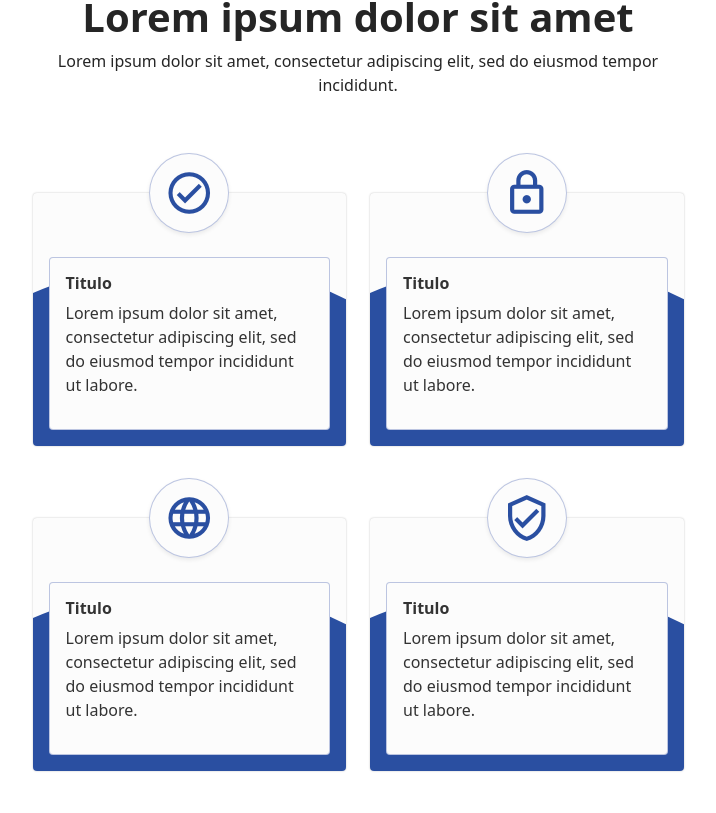
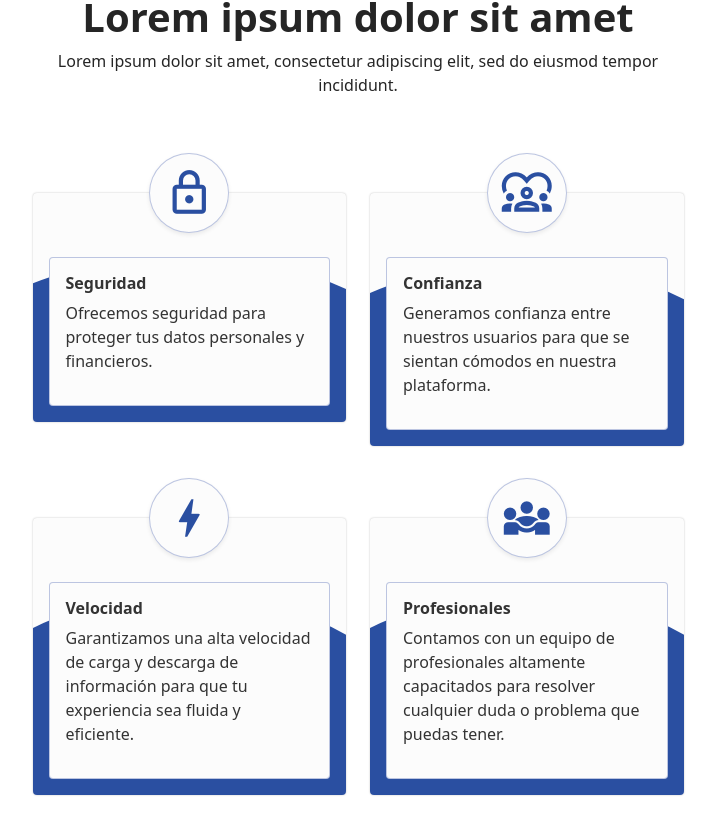
Before and after one commit to AndrewZael/Proyecto_Final_React, a React (Create React App) app: page / in a window 1280 px wide. Shown: the part 1467-2280 px from the top of the page, without its empty margins (282-998 px from the left). Built offline with nearby package versions, Linux system fonts and the light colour scheme; no server answers; the database is empty.

Commit message:
Componente Sort

```diff
--- a/src/components/CardInfo.jsx
+++ b/src/components/CardInfo.jsx
@@ -1,7 +1,7 @@
 import React from 'react';
 import Icon from './Icon';
 
-const CardInfo = ({ icon = 'home' }) => {
+const CardInfo = ({ icon, text, title }) => {
   return (
     <article className='custom-card text-primary rounded custom-shadow bg-light position-relative px-0'>
         <header className='text-center'>
@@ -12,8 +12,8 @@ const CardInfo = ({ icon = 'home' }) => {
         <div className='position-relative overflow-hidden p-3 rounded-bottom'>
             <div className='info-card p-3 rounded border border-soft position-relative bg-light mt-5'>
                 <div className='text-dark'>
-                    <h5 className='h6 fw-bold'>Titulo</h5>
-                    <p>Lorem ipsum dolor sit amet, consectetur adipiscing elit, sed do eiusmod tempor incididunt ut labore.</p>
+                    <h5 className='h6 fw-bold'>{ title }</h5>
+                    <p>{ text }</p>
                 </div>
             </div>
             <div aria-hidden="true" className='decoration-card rounded-circle bg-primary position-absolute'></div>
--- a/src/components/Filters.jsx
+++ b/src/components/Filters.jsx
@@ -1,20 +1,13 @@
 import React from 'react';
 import Search from './Search';
+import Sort from './Sort';
 
 const Filters = ({ styles }) => {
   return (
     <section id='filters' className={styles}>
        <form className='px-3 py-4 position-sticky'>
             <Search />
-            <label htmlFor='search' className='mb-1 small'>Ordenar</label>
-            <div className="input-group mb-3">
-                <select id='search' className="form-control border py-2" aria-label="Ordenar">
-                    <option>Ordenar por</option>
-                    <option>Valor</option>
-                    <option>Nombre</option>
-                </select>
-            </div>
-
+            <Sort />
             <section title='Países'>
                 <b>País</b>
                 <ul className='list-unstyled mt-1'>
--- /dev/null
+++ b/src/components/Sort.jsx
@@ -0,0 +1,51 @@
+import React from 'react'
+import { useContext } from 'react';
+import Context from '../contexts/Context';
+import Icon from './Icon';
+
+const Sort = () => {
+  const { filteredList, setFilteredList } = useContext(Context);
+  const sortPublications = e => {
+
+    let orderList = [];
+
+    switch(e.target.value){
+        case 'minor-to-major':
+            orderList = filteredList.sort((a, b) => a.value - b.value);
+            console.log('menor a mayor');
+        break;
+        case 'major-to-minor':
+            orderList = filteredList.sort((a, b) => b.value - a.value);
+            console.log('mayor a menor');
+        break;
+        case 'A-Z':
+            orderList = filteredList.sort((a, b) => a.username.trim().localeCompare(b.username.trim()));
+        break;
+        default:
+            orderList = filteredList.sort((a, b) => b.username.trim().localeCompare(a.username.trim()));
+        break;
+    }
+
+    setFilteredList([...orderList]);
+  }
+  return (
+    <>
+        <label htmlFor='sort' className='mb-1 small'>Ordenar</label>
+
+        <div className="input-group mb-3">
+            <div className="input-group-prepend border-start border-top border-bottom rounded-start p-2 bg-white">
+                <Icon icon='filter_list' color='dark' />
+            </div>
+            <select onChange={sortPublications} id='sort' className="form-control border-start-0 border py-2" aria-label="Ordenar">
+                <option value=''>Ordenar por</option>
+                <option value='minor-to-major'>Valor menor a mayor</option>
+                <option value='major-to-minor'>Valor mayor a menor</option>
+                <option value='A-Z'>Nombre A - Z</option>
+                <option value='Z-A'>Nombre Z - A</option>
+            </select>
+        </div>
+    </>
+  )
+}
+
+export default Sort;
--- /dev/null
+++ b/src/shared/Benefits.jsx
@@ -0,0 +1,24 @@
+const Benefits = [
+    {
+      icon: "lock",
+      title: 'Seguridad',
+      text: "Ofrecemos seguridad para proteger tus datos personales y financieros."
+    },
+    {
+      icon: "diversity_1",
+      title: 'Confianza',
+      text: "Generamos confianza entre nuestros usuarios para que se sientan cómodos en nuestra plataforma."
+    },
+    {
+      icon: "bolt",
+      title: 'Velocidad',
+      text: "Garantizamos una alta velocidad de carga y descarga de información para que tu experiencia sea fluida y eficiente."
+    },
+    {
+      icon: "diversity_3",
+      title: 'Profesionales',
+      text: "Contamos con un equipo de profesionales altamente capacitados para resolver cualquier duda o problema que puedas tener."
+    }
+];
+
+export default Benefits;
--- a/src/views/Home.jsx
+++ b/src/views/Home.jsx
@@ -7,6 +7,7 @@ import Animation from '../components/Animation';
 import { NavLink } from 'react-router-dom';
 import { useContext } from 'react';
 import Context from '../contexts/Context';
+import Benefits from '../shared/Benefits';
 
 const Home = () => {
   const { userLogin } = useContext(Context);
@@ -50,18 +51,12 @@ const Home = () => {
         <section title='Beneficios' className='mb-4 py-4 mx-auto col-11 col-lg-7 justify-content-around gap-4'>
         <HeadSection title='Lorem ipsum dolor sit amet' subtitle='Lorem ipsum dolor sit amet, consectetur adipiscing elit, sed do eiusmod tempor incididunt.' />
           <div className='row pt-5'>
-            <div className='col-12 col-sm-6 mb-4 pb-5'>
-              <CardInfo icon='check_circle' />
-            </div>
-            <div className='col-12 col-sm-6 mb-4 pb-5'>
-              <CardInfo icon='lock' />
-            </div>
-            <div className='col-12 col-sm-6 mb-4 pb-5'>
-              <CardInfo icon='language' />
-            </div>
-            <div className='col-12 col-sm-6 mb-4 pb-5'>
-              <CardInfo icon='verified_user' />
-            </div>
+            { Benefits.map(b => (
+                <div key={b.icon} className='col-12 col-sm-6 mb-4 pb-5'>
+                  <CardInfo icon={b.icon} text={b.text} title={b.title} />
+                </div>
+            ))
+            }
           </div>
         </section>
     </main>
```
